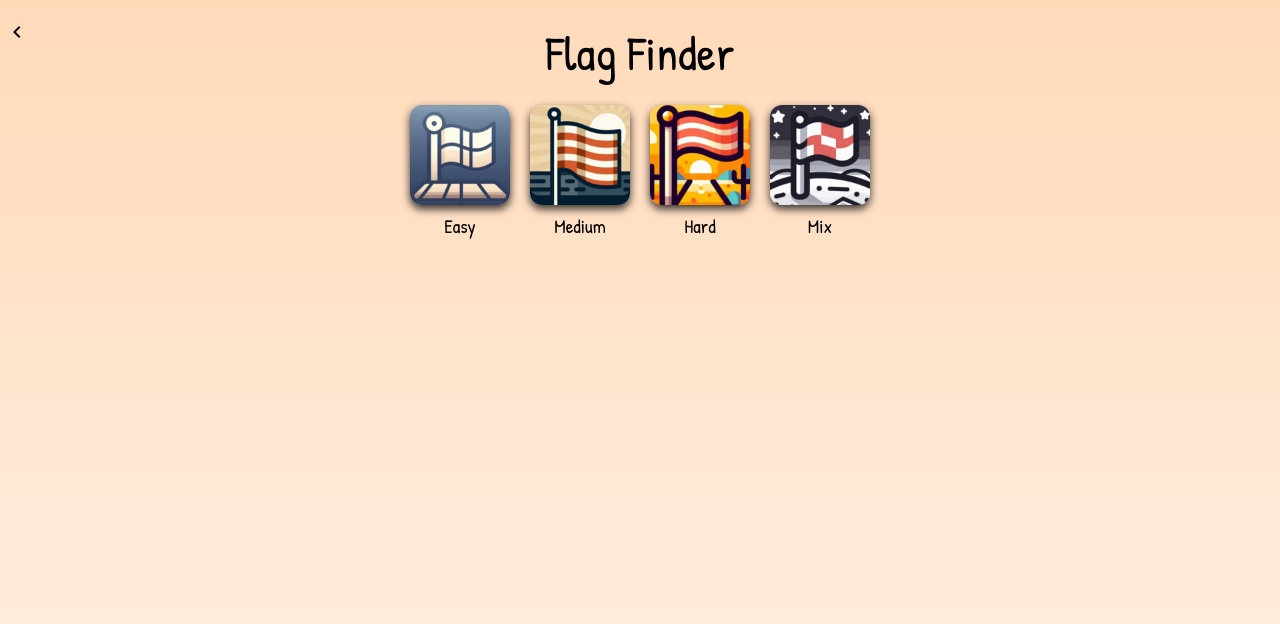
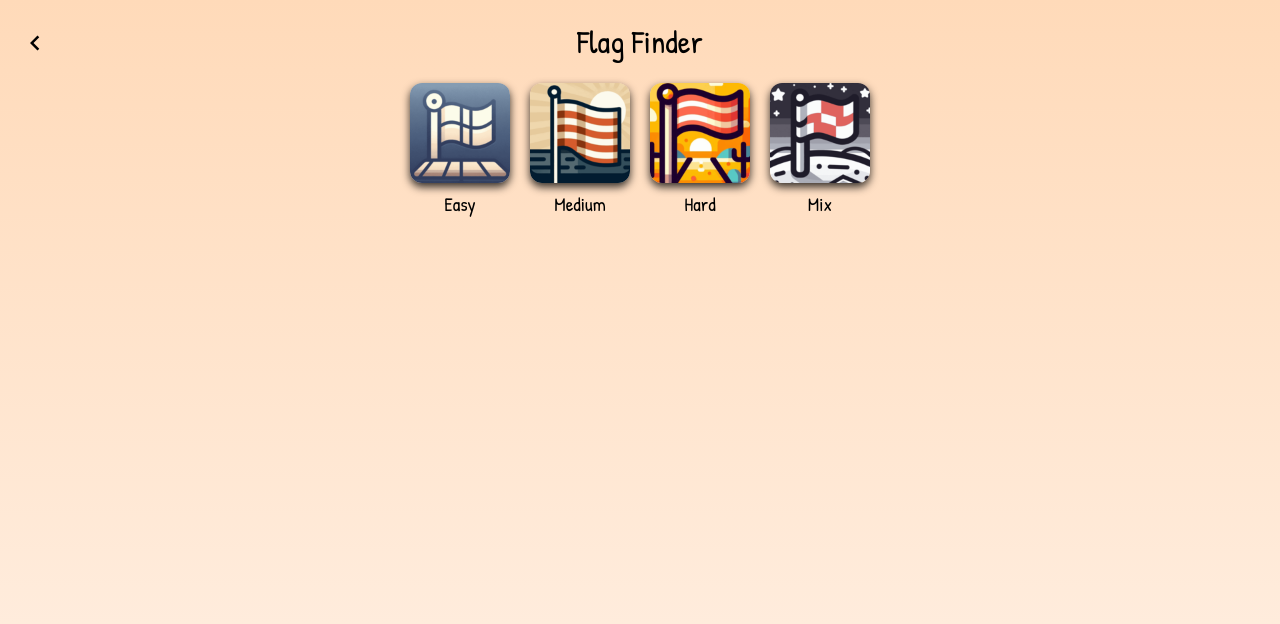
Before and after one commit to joseph-johnson27001/game-world, a Vue app: page / in a window 1280 px wide. Both pictures are taken after a click on the element 700 px from the left and 155 px from the top of the page. Shown: the top 624 px of the page. Built offline with nearby package versions, Linux system fonts and the light colour scheme.

Commit message:
Heading, back button updates

```diff
--- a/src/App.vue
+++ b/src/App.vue
@@ -45,7 +45,7 @@ main {
 
 h1 {
   color: #000000;
-  font-size: 3rem;
+  font-size: 2rem;
   font-weight: 100;
 }
 
--- a/src/components/BackButton.vue
+++ b/src/components/BackButton.vue
@@ -3,8 +3,8 @@
     <svg
       xmlns="http://www.w3.org/2000/svg"
       viewBox="0 0 24 24"
-      width="24"
-      height="24"
+      width="30"
+      height="30"
     >
       <path
         d="M15.41 7.41L10.83 12l4.58 4.59L14 18l-6-6 6-6z"
@@ -66,8 +66,8 @@ export default {
 <style scoped>
 .back-button {
   position: absolute;
-  top: 20px;
-  left: 5px;
+  top: 28px;
+  left: 20px;
   cursor: pointer;
   z-index: 1000;
 }
```
